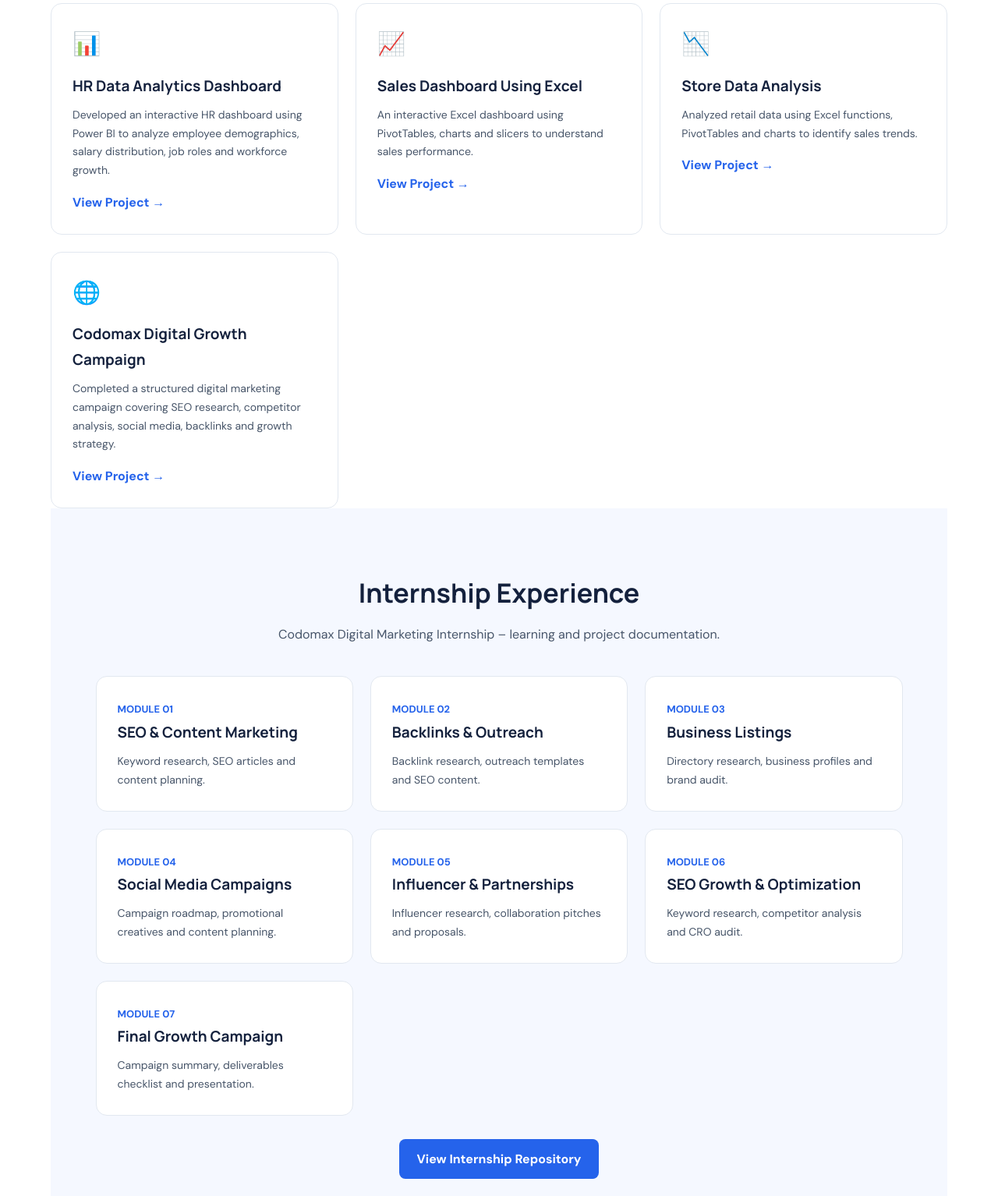
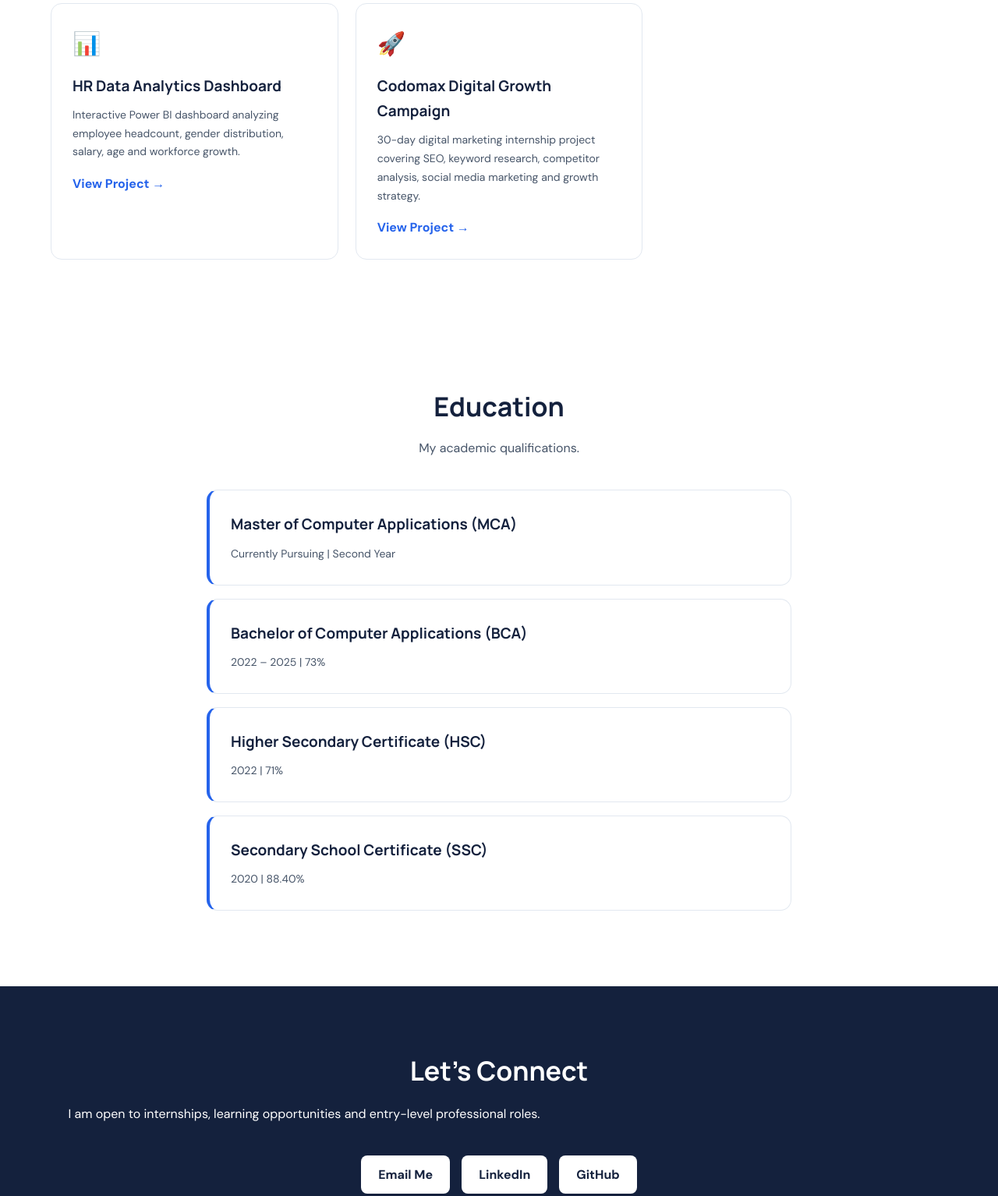
Before and after one commit to Chaitali-patil01/Chaitali-Portfolio, a plain HTML site: page index.html in a window 1280 px wide. Shown: the part 2150-3684 px from the top of the page at 78% size. Drawn offline with Linux system fonts and the light colour scheme.

Commit message:
Update index.html

```diff
--- a/index.html
+++ b/index.html
@@ -505,114 +505,28 @@ different professional domains.
 <div class="card">
 <div class="icon">📊</div>
 <h3>HR Data Analytics Dashboard</h3>
-        <p>
-            Developed an interactive HR dashboard using
-            Power BI to analyze employee demographics,
-            salary distribution, job roles and workforce growth.
-        </p>
+<p>Interactive Power BI dashboard analyzing employee headcount,
+gender distribution, salary, age and workforce growth.</p>
 <a href="https://github.com/Chaitali-patil01/Data-Analytics-Projects"
 target="_blank">View Project →</a>
 </div>
 
-    <div class="card">
-        <div class="icon">📈</div>
-        <h3>Sales Dashboard Using Excel</h3>
-        <p>
-            An interactive Excel dashboard using PivotTables,
-            charts and slicers to understand sales performance.
-        </p>
-        <a href="https://github.com/Chaitali-patil01"
-           target="_blank">View Project →</a>
-    </div>
+
+
 
 <div class="card">
-        <div class="icon">📉</div>
-        <h3>Store Data Analysis</h3>
-        <p>
-            Analyzed retail data using Excel functions,
-            PivotTables and charts to identify sales trends.
-        </p>
-        <a href="https://github.com/Chaitali-patil01"
-           target="_blank">View Project →</a>
-    </div>
-
-    <div class="card">
-        <div class="icon">🌐</div>
+<div class="icon">🚀</div>
 <h3>Codomax Digital Growth Campaign</h3>
-        <p>
-            Completed a structured digital marketing campaign
-            covering SEO research, competitor analysis,
-            social media, backlinks and growth strategy.
-        </p>
+<p>30-day digital marketing internship project covering
+SEO, keyword research, competitor analysis,
+social media marketing and growth strategy.</p>
 <a href="https://github.com/Chaitali-patil01/Codomax-Digital-Marketing-Internship"
 target="_blank">View Project →</a>
 </div>
 
 </div>
-
-<section class="light-section" id="internship">
-<div class="container">
-
-<div class="section-heading">
-<h2>Internship Experience</h2>
-<p>Codomax Digital Marketing Internship – learning and project documentation.</p>
-</div>
-
-<div class="grid">
-
-<div class="card">
-<span class="module">MODULE 01</span>
-<h3>SEO & Content Marketing</h3>
-<p>Keyword research, SEO articles and content planning.</p>
-</div>
-
-<div class="card">
-<span class="module">MODULE 02</span>
-<h3>Backlinks & Outreach</h3>
-<p>Backlink research, outreach templates and SEO content.</p>
-</div>
-
-<div class="card">
-<span class="module">MODULE 03</span>
-<h3>Business Listings</h3>
-<p>Directory research, business profiles and brand audit.</p>
-</div>
-
-<div class="card">
-<span class="module">MODULE 04</span>
-<h3>Social Media Campaigns</h3>
-<p>Campaign roadmap, promotional creatives and content planning.</p>
-</div>
-
-<div class="card">
-<span class="module">MODULE 05</span>
-<h3>Influencer & Partnerships</h3>
-<p>Influencer research, collaboration pitches and proposals.</p>
-</div>
-
-<div class="card">
-<span class="module">MODULE 06</span>
-<h3>SEO Growth & Optimization</h3>
-<p>Keyword research, competitor analysis and CRO audit.</p>
-</div>
-
-<div class="card">
-<span class="module">MODULE 07</span>
-<h3>Final Growth Campaign</h3>
-<p>Campaign summary, deliverables checklist and presentation.</p>
-</div>
-
-</div>
-
-<div style="text-align:center; margin-top:30px;">
-<a class="btn primary"
-href="https://github.com/Chaitali-patil01/Codomax-Digital-Marketing-Internship"
-target="_blank">View Internship Repository</a>
-</div>
-
 </div>
 </section>
-
 <section id="education">
 <div class="container">
 
```
Lines whose indentation alone changed are shown as unchanged.
